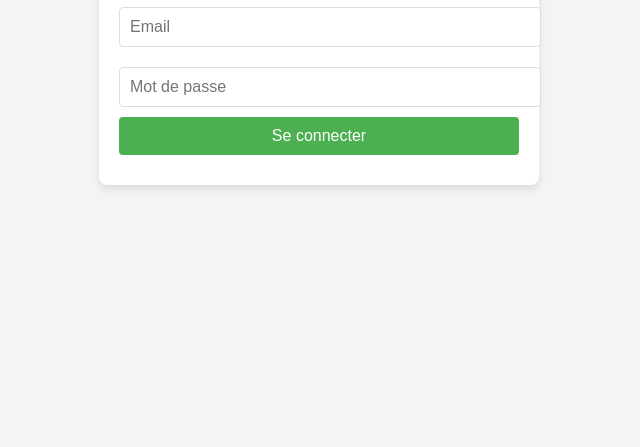
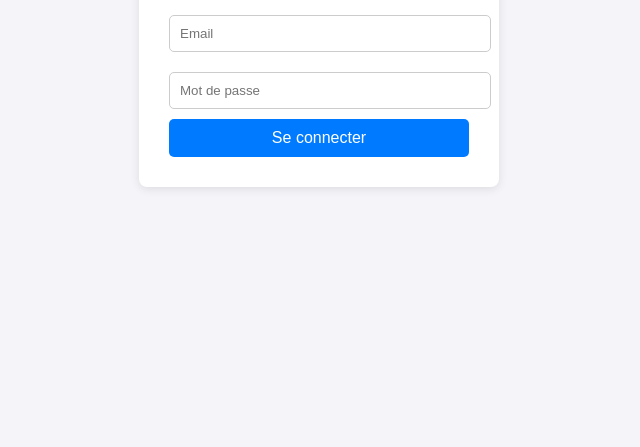
Before and after one commit to korentinh2k/MyParc, a plain HTML site: page index.html in a window 1280 px wide. Shown: the part 353-800 px from the top of the page, without its empty margins (321-961 px from the left). Drawn offline with Linux system fonts and the light colour scheme.

Commit message:
Add files via upload

```diff
--- a/index.html
+++ b/index.html
@@ -3,121 +3,96 @@
 <head>
   <meta charset="UTF-8">
   <meta name="viewport" content="width=device-width, initial-scale=1.0">
-  <title>Mon Parc - Connexion</title>
+  <title>Connexion</title>
   <style>
-    /* CSS pour la mise en page responsive */
     body {
       font-family: Arial, sans-serif;
-      background-color: #f4f4f4;
-      margin: 0;
-      padding: 0;
       display: flex;
       justify-content: center;
       align-items: center;
       height: 100vh;
+      margin: 0;
+      background-color: #f4f4f9;
     }
     .login-container {
-      background-color: #ffffff;
-      padding: 20px;
+      background-color: white;
+      padding: 30px;
       border-radius: 8px;
-      box-shadow: 0 4px 8px rgba(0, 0, 0, 0.1);
-      width: 100%;
-      max-width: 400px;
+      box-shadow: 0 2px 10px rgba(0, 0, 0, 0.1);
+      width: 300px;
     }
     h2 {
       text-align: center;
       margin-bottom: 20px;
     }
-    input {
+    .input-field {
       width: 100%;
       padding: 10px;
       margin: 10px 0;
-      border: 1px solid #ddd;
-      border-radius: 4px;
-      font-size: 16px;
+      border: 1px solid #ccc;
+      border-radius: 5px;
     }
-    button {
+    .button {
       width: 100%;
       padding: 10px;
-      background-color: #4CAF50;
+      background-color: #007bff;
+      border: none;
       color: white;
-      border: none;
-      border-radius: 4px;
+      border-radius: 5px;
       font-size: 16px;
       cursor: pointer;
     }
-    button:hover {
-      background-color: #45a049;
+    .button:hover {
+      background-color: #0056b3;
     }
     .error {
       color: red;
+      font-size: 14px;
       text-align: center;
-      margin-top: 10px;
-    }
-    .success {
-      color: green;
-      text-align: center;
-      margin-top: 10px;
     }
   </style>
 </head>
 <body>
-
   <div class="login-container">
     <h2>Connexion</h2>
-    <input type="email" id="email" placeholder="Email" required>
-    <input type="password" id="password" placeholder="Mot de passe" required>
-    <button onclick="login()">Se connecter</button>
-    <div id="message" class="error"></div>
+    <form id="loginForm">
+      <input type="email" id="email" class="input-field" placeholder="Email" required>
+      <input type="password" id="password" class="input-field" placeholder="Mot de passe" required>
+      <button type="submit" class="button">Se connecter</button>
+      <div class="error" id="errorMessage"></div>
+    </form>
   </div>
 
   <script>
-    function login() {
-      // Récupérer les données du formulaire
-      var email = document.getElementById('email').value;
-      var password = document.getElementById('password').value;
+    document.getElementById("loginForm").addEventListener("submit", function(event) {
+      event.preventDefault();
 
-      // Vérifier que l'email et le mot de passe ne sont pas vides
-      if (!email || !password) {
-        document.getElementById('message').textContent = "Veuillez remplir tous les champs.";
-        return;
-      }
+      const email = document.getElementById("email").value;
+      const password = document.getElementById("password").value;
 
-      // Créer l'objet de données pour l'API
-      var data = {
-        email: email,
-        password: password
-      };
-
-      // Envoyer les données via fetch à l'URL du script Google Apps
-      fetch('https://script.google.com/macros/s/AKfycbyjP4aS6BRTefrpNSIPaWdwod4ldg91hTH_lQBX2DsTadFvCn6fCrVFCA9EjKFIHlHryg/exec', {
+      // Requête à l'API Google Apps Script pour vérifier la connexion
+      fetch('https://script.google.com/macros/s/AKfycbyPnDjoV0ylbU2SXFT8cit5-rWKyzMxsY2cbvpfx2nUUGT6QGKXo2WX4XiOCJ-j955DYg/exec', {
         method: 'POST',
         headers: {
-          'Content-Type': 'application/json'
+          'Content-Type': 'application/json',
         },
-        body: JSON.stringify(data)
+        body: JSON.stringify({ email: email, password: password }),
       })
       .then(response => response.json())
       .then(data => {
         if (data.success) {
-          // Connexion réussie
-          document.getElementById('message').className = 'success';
-          document.getElementById('message').textContent = "Connexion réussie!";
-          // Rediriger vers une autre page ou afficher autre contenu ici
-          window.location.href = "accueil.html";  // Remplacez par la page à rediriger après succès
+          // Si la connexion réussie, rediriger vers "accueil.html"
+          window.location.href = "accueil.html";
         } else {
-          // Erreur de connexion
-          document.getElementById('message').className = 'error';
-          document.getElementById('message').textContent = data.message;
+          // Afficher le message d'erreur
+          document.getElementById("errorMessage").textContent = data.message;
         }
       })
       .catch(error => {
-        console.error('Erreur de connexion:', error);
-        document.getElementById('message').className = 'error';
-        document.getElementById('message').textContent = "Erreur lors de la connexion.";
+        console.error("Erreur de connexion:", error);
+        document.getElementById("errorMessage").textContent = "Erreur interne. Veuillez réessayer.";
       });
-    }
+    });
   </script>
-
 </body>
 </html>
```
